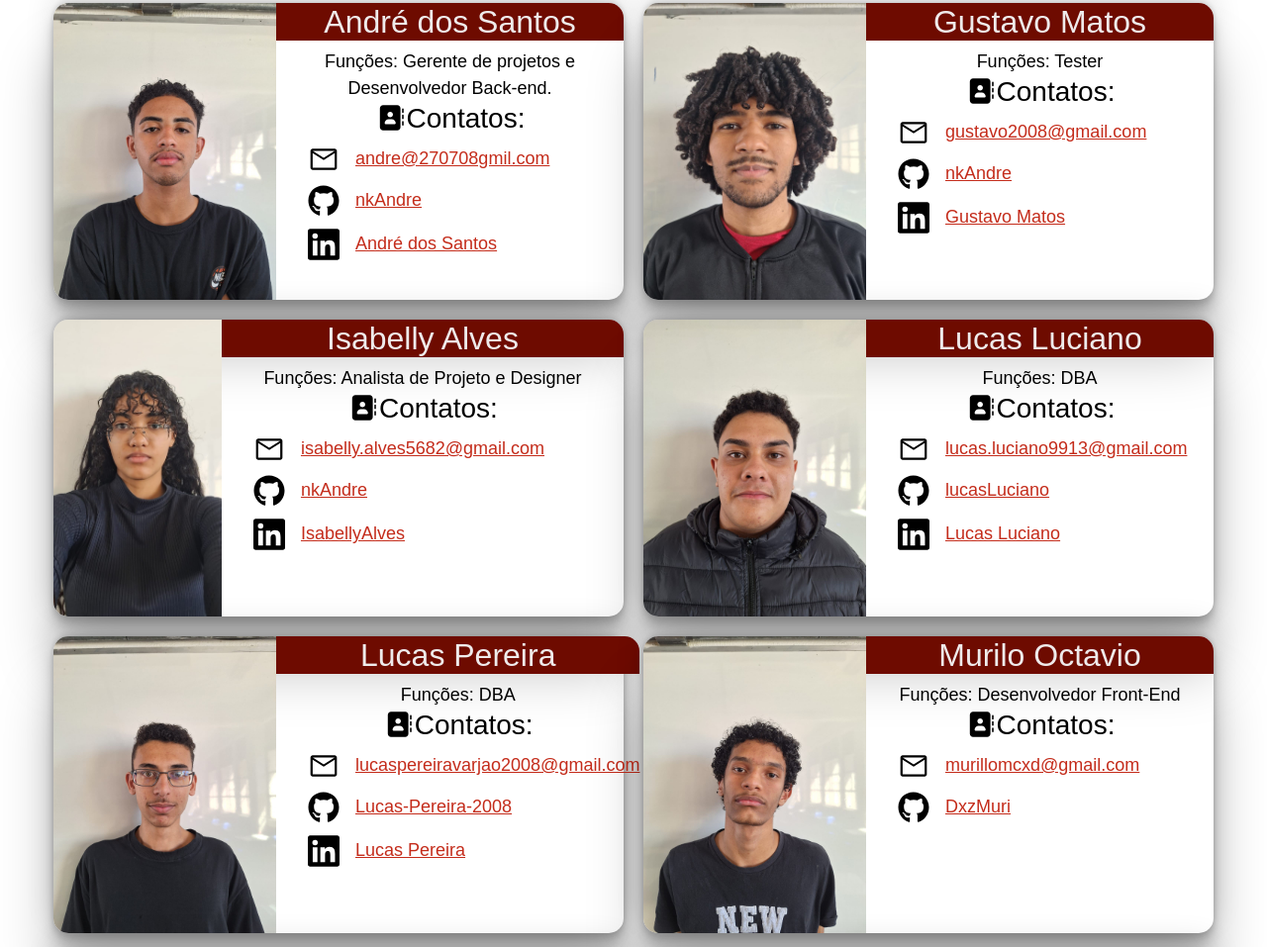
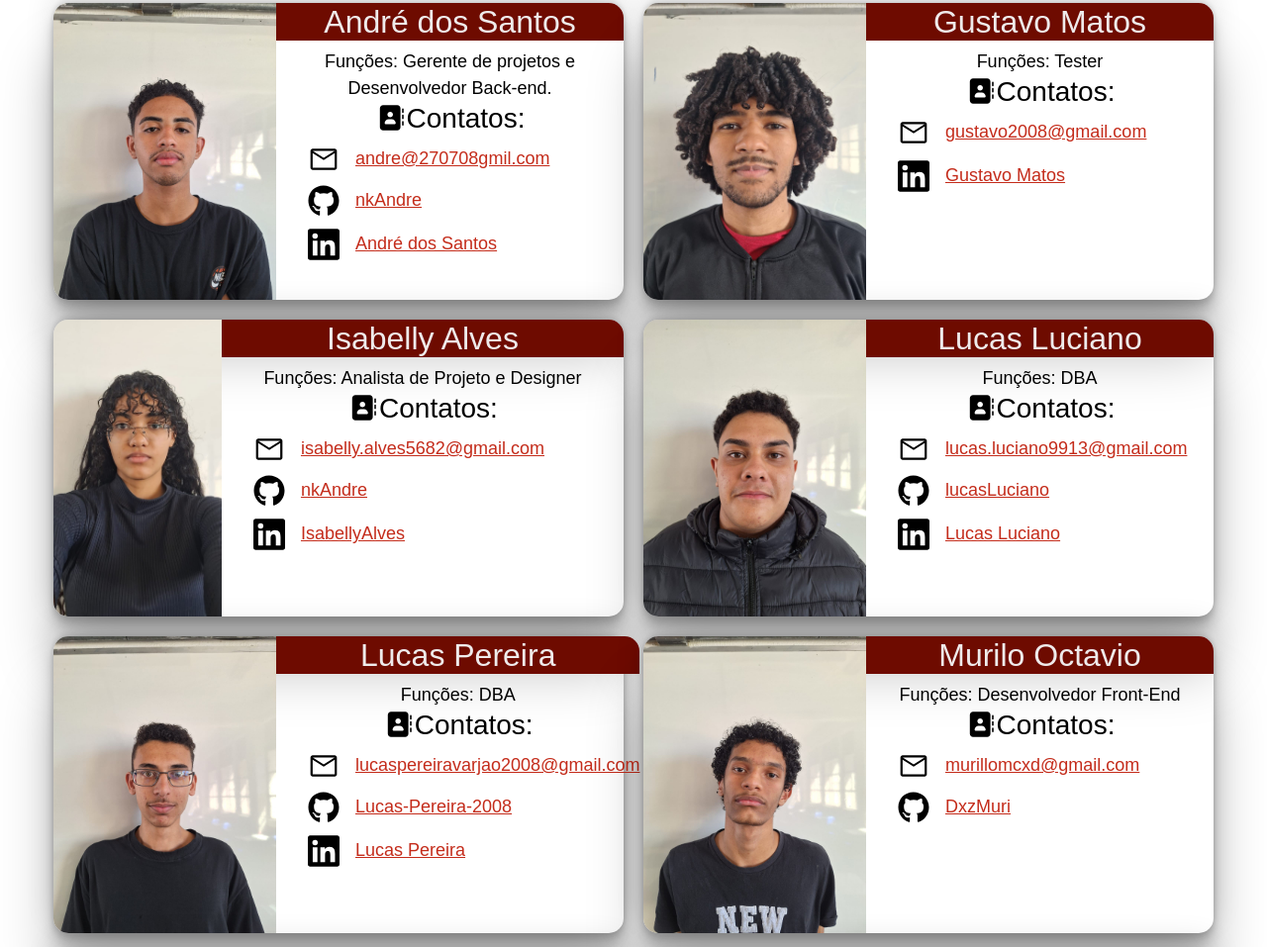
Before and after one commit to SamuMeneDev/corallus, a plain HTML site: page index.html in a window 1280 px wide. Shown: the part 1319-2276 px from the top of the page at 99% size. Drawn offline with nearby package versions, Linux system fonts and the light colour scheme; files whose address does not match are found by name; a web font is replaced by a local one.

Commit message:
Correção de exceção

```diff
--- a/index.html
+++ b/index.html
@@ -212,11 +212,6 @@
                   <img src="./img/icons/mail-light.svg" /><a
                     href="mailto:gustavo2008@gmail.com"
                     >gustavo2008@gmail.com</a
-                  >
-                </li>
-                <li>
-                  <img src="./img/icons/github-light.svg" alt="" /><a href=""
-                    >nkAndre</a
                   >
                 </li>
                 <li>
```
